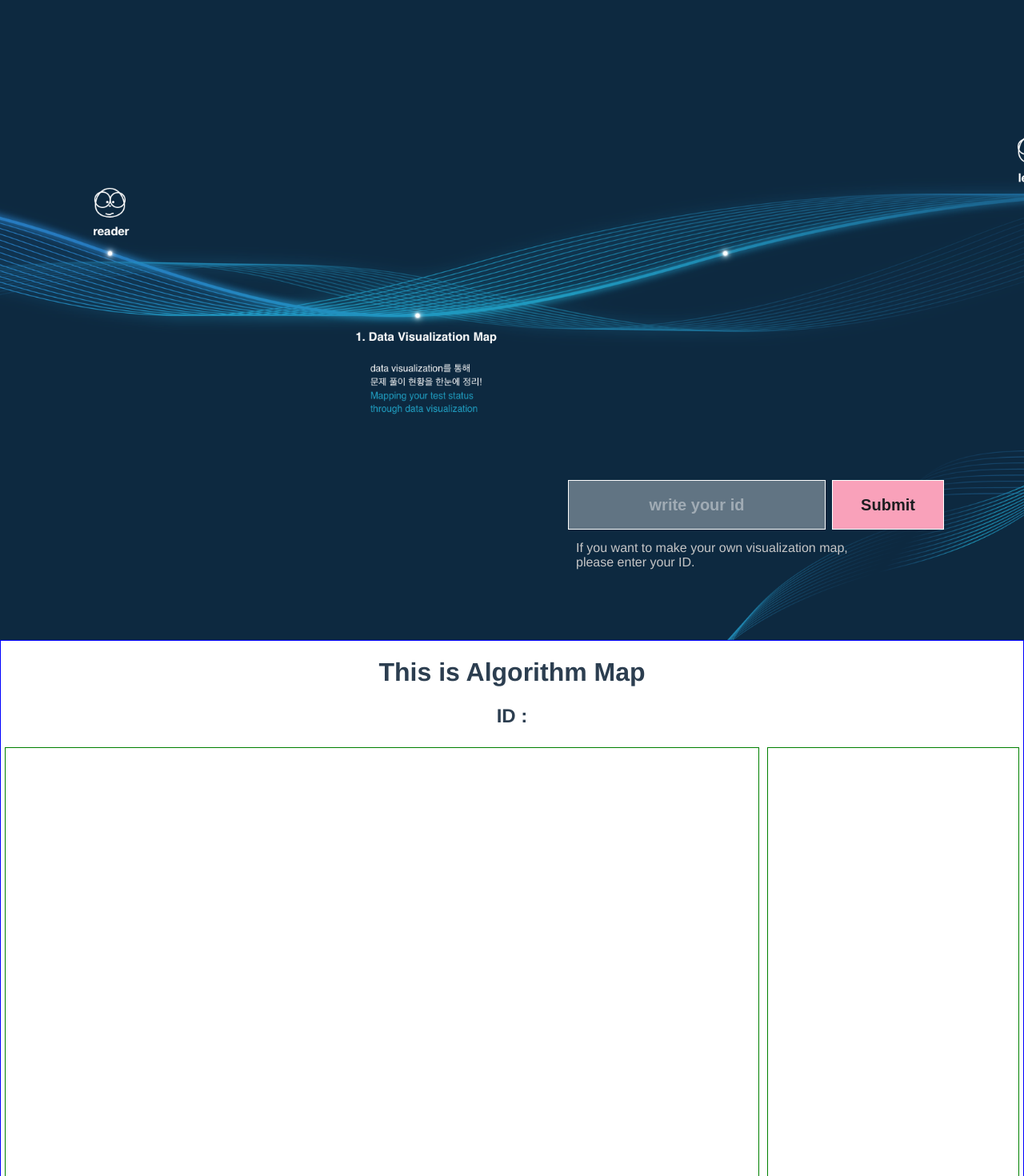
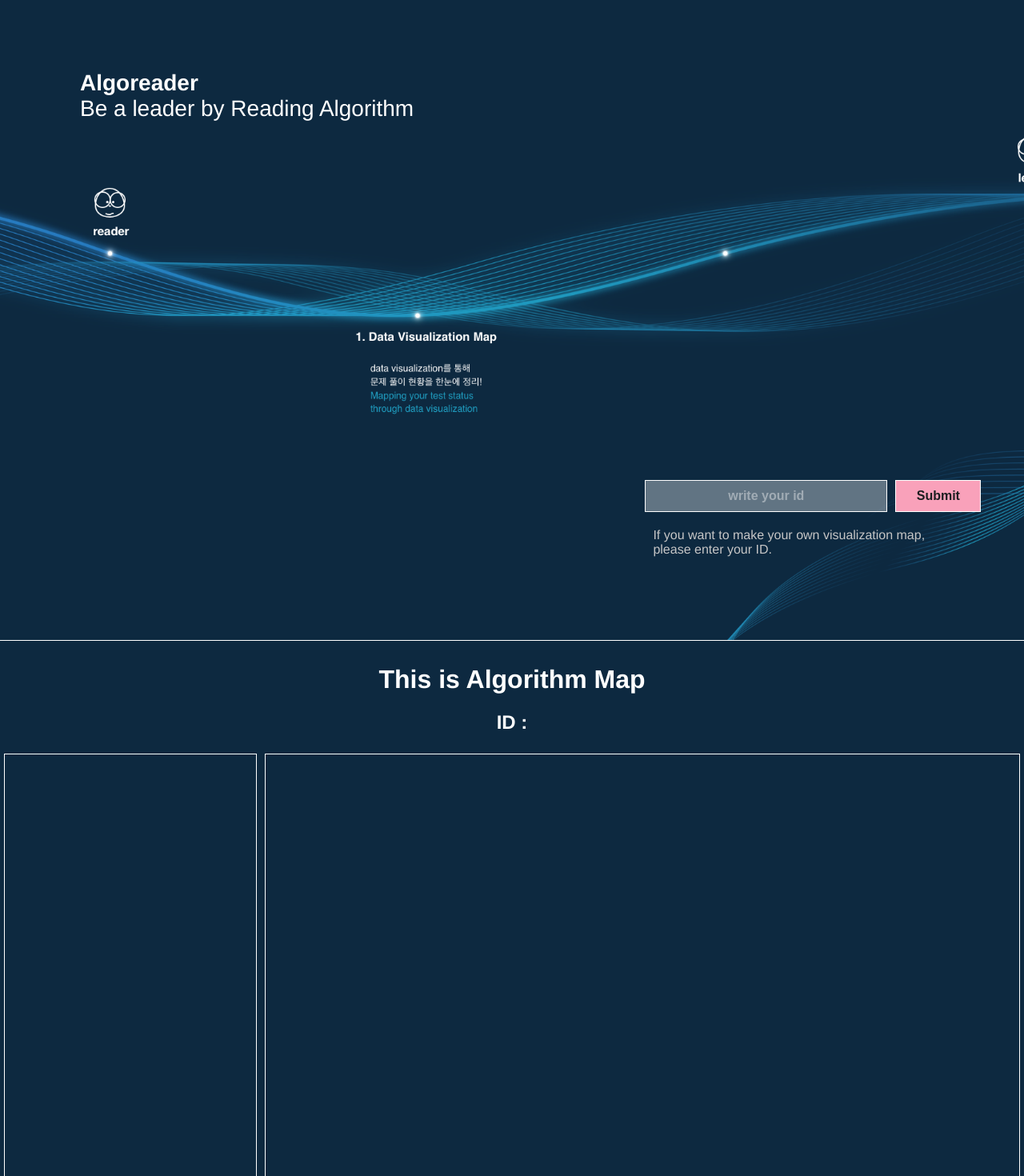
Before and after one commit to openbeak/algoreader-front, a Vue app: page / in a window 1280 px wide. Shown: the top 1470 px of the page at 80% size. Built offline with nearby package versions, Linux system fonts and the light colour scheme.

Commit message:
intro page UI detail change

```diff
--- a/src/components/AlgoMap.vue
+++ b/src/components/AlgoMap.vue
@@ -1,6 +1,6 @@
 <template>
     <div id="algoMap">
-        <h1>This is Algorithm Map</h1>
+        <h1 style="margin-top: 0; padding-top: 30px;">This is Algorithm Map</h1>
         <h2>ID : {{this.$store.state.userId}}</h2>
         <div id="mapArea">
             <div id="bubbles" class="section1">
@@ -21,8 +21,10 @@
 
 <style scoped>
     #algoMap {
-        border: 1px solid blue;
-        height: 98vh;
+        height: 100vh;
+        background-color: #0d2940;
+        border-top: 1px solid white;
+        color: white;
     }
     #mapArea {
         display: flex;
@@ -30,16 +32,16 @@
         flex-direction: row;
     }
     #bubbles {
-        flex-grow: 3;
+        flex-grow: 1;
 
     }
     #category {
-        flex-grow: 1;
+        flex-grow: 3;
     }
 
     .section1 {
         height: 100%;
-        border: 1px solid green;
+        border: 1px solid white;
         margin: 5px;
     }
 
--- a/src/components/Intro.vue
+++ b/src/components/Intro.vue
@@ -1,8 +1,15 @@
 <template>
     <div id="intro">
-        <input v-model="userId" placeholder="write your id">
-        <button v-on:click="submitId">Submit</button>
-        <p id="description1">If you want to make your own visualization map,<br>please enter your ID.</p>
+        <p id="title"><b>Algoreader</b><br>Be a leader by Reading Algorithm</p>
+        <div id="inputSection">
+            <div style="display: flex; flex-direction: row;">
+                <input v-model="userId" placeholder="write your id">
+                <button v-on:click="submitId">Submit</button>
+            </div>
+            <div>
+                <p id="description1">If you want to make your own visualization map,<br>please enter your ID.</p>
+            </div>
+        </div>
     </div>
 </template>
 
@@ -37,41 +44,54 @@
     }
 
     input {
-        position: absolute;
-        left: 710px;
-        top: 600px;
-        width: 300px;
-        height: 40px;
+        flex-grow: 2;
         padding: 10px;
         border: 1px solid white;
+        margin-right: 10px;
         background-color: rgba(255,255,255,0.35);
         text-align: center;
-        font-size: 20px;
+        font-size: 16px;
         color: white;
         font-weight: 600;
     }
 
     button {
-        position: absolute;
-        left: 1040px;
-        top: 600px;
-        width: 140px;
-        height: 62px;
+        flex-grow: 1;
         padding: 10px;
         border: 1px solid white;
         background-color: #f9a1ba;
         text-align: center;
-        font-size: 20px;
+        font-size: 16px;
         color: #1c1d20;
         font-weight: 600;
     }
 
-    #description1 {
+    #title {
         position: absolute;
-        left: 710px;
-        top: 650px;
+        left: 90px;
+        top: 50px;
         padding: 10px;
         border: 0;
+        background-color: transparent;
+        text-align: left;
+        font-size: 28px;
+        font-weight: normal;
+        color: white;
+    }
+
+    #inputSection {
+        position: absolute;
+        left: 63%;
+        top: 75%;
+        width: 420px;
+        height: 300px;
+
+    }
+
+    #description1 {
+        padding: 10px;
+        border: 0;
+        margin-top: 10px;
         background-color: transparent;
         text-align: left;
         font-size: 16px;
```
